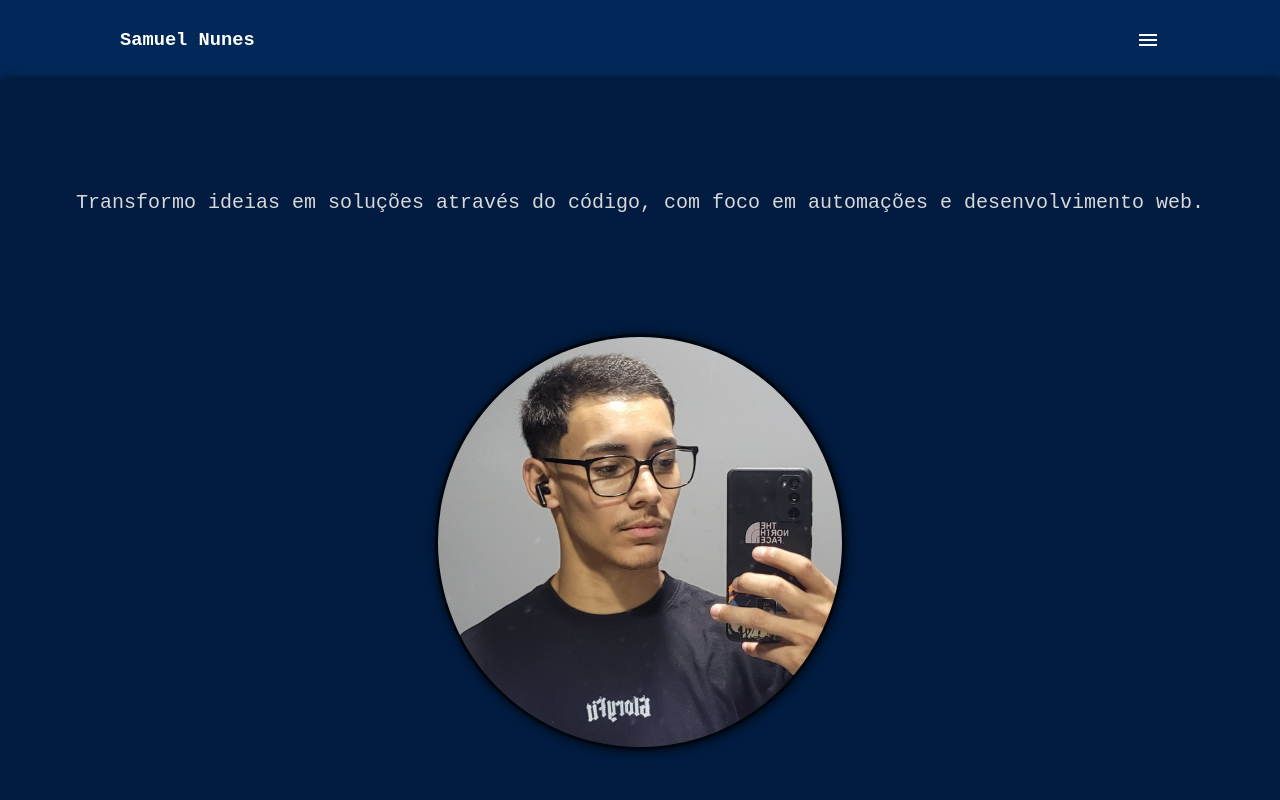
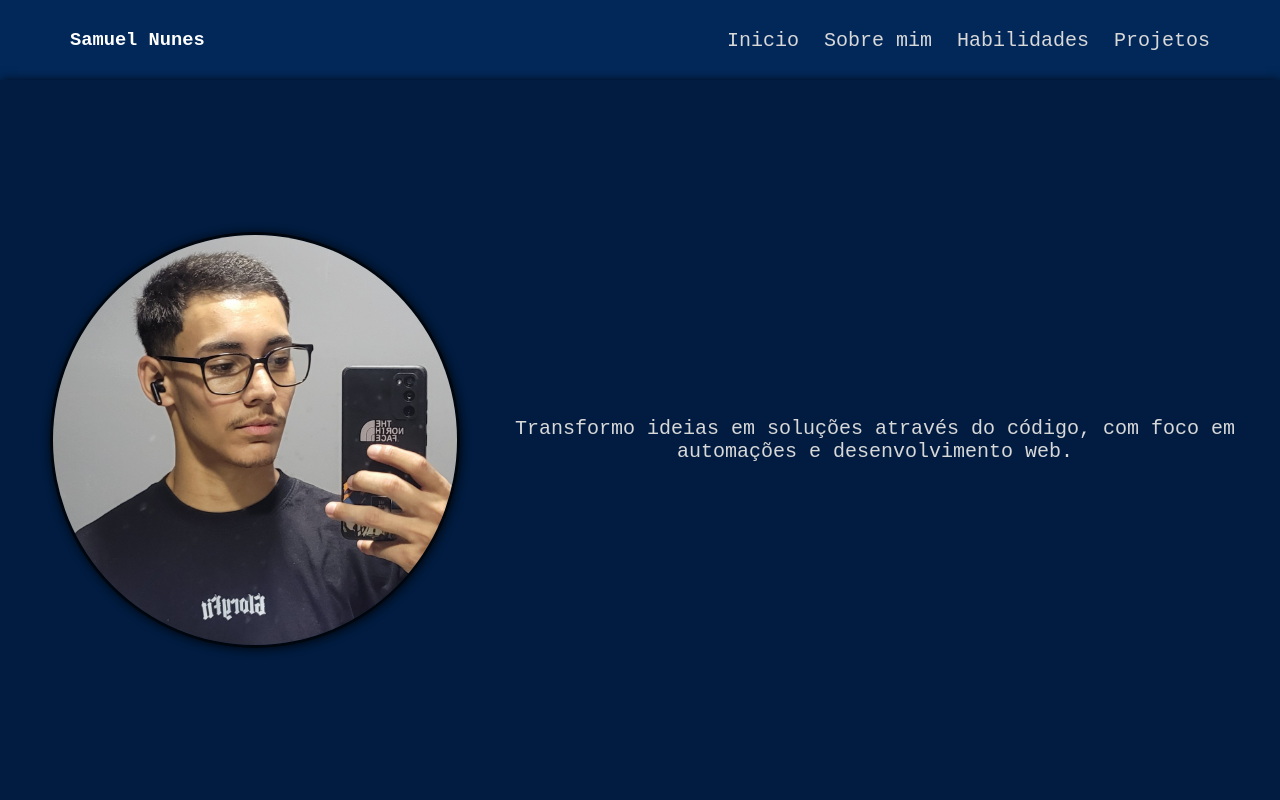
Before and after one commit to Samuel-Nun3s/Portfolio, a plain HTML site: page index.html in a window 1280 px wide. Shown: the top 800 px of the page. Drawn offline with nearby package versions, Linux system fonts and the light colour scheme; a web font is replaced by a local one.

Commit message:
Responsividade da home finalizada

```diff
--- a/index.html
+++ b/index.html
@@ -10,7 +10,7 @@
   <link rel="stylesheet" href="styles.css">
   <script src="script.js" defer></script>
 </head>
-<body>
+<body onresize="handleSize()">
   <header>
     <div id="header-content">
       <div id="navbar">
--- a/script.js
+++ b/script.js
@@ -4,3 +4,12 @@ const nav = document.querySelector("nav");
 buttonMenu.addEventListener("click", () => {
   nav.classList.toggle("hidden");
 });
+
+window.addEventListener("load", () => {
+  const body = document.querySelector("body");
+  const widthBody = body.scrollWidth;
+
+  if (widthBody >= 600) {
+    nav.classList.remove("hidden");
+  }
+});
--- a/styles.css
+++ b/styles.css
@@ -17,6 +17,10 @@
 html, body {
   width: 100%;
   height: 100vh;
+}
+
+html {
+  scroll-behavior: smooth;
 }
 
 body {
@@ -46,7 +50,7 @@ header {
 
 #navbar {
   width: 100%;
-  max-width: 1100px;
+  max-width: 1200px;
   height: 100%;
   padding: 30px;
   color: white;
@@ -206,6 +210,11 @@ main {
   padding: 20px;
   background-color: var(--secundary);
   box-shadow: 1px 1px 10px var(--black);
+  transition: .3s;
+}
+
+.card-project:hover {
+  background-color: var(--primary);
 }
 
 .card-project-img {
@@ -293,3 +302,42 @@ h1, h2, h3 {
 .hidden {
   display: none;
 }
+
+@media screen and (min-width: 600px) {
+  #burguer {
+    display: none;
+    z-index: -2;
+  }
+
+  nav {
+    width: auto;
+    position: relative;
+    margin-top: 0;
+    padding: 0;
+    border-radius: 0;
+    box-shadow: none;
+    background-color: transparent;
+  }
+
+  nav ul {
+    display: flex;
+    gap: 25px;
+  }
+
+  nav ul li {
+    padding: 0;
+  }
+}
+
+@media screen and (min-width: 1024px) {
+  #home {
+    display: flex;
+    flex-direction: row-reverse;
+    justify-content: center;
+    align-items: center;
+  }
+
+  #home-text {
+    max-width: 800px;
+  }
+}
```
